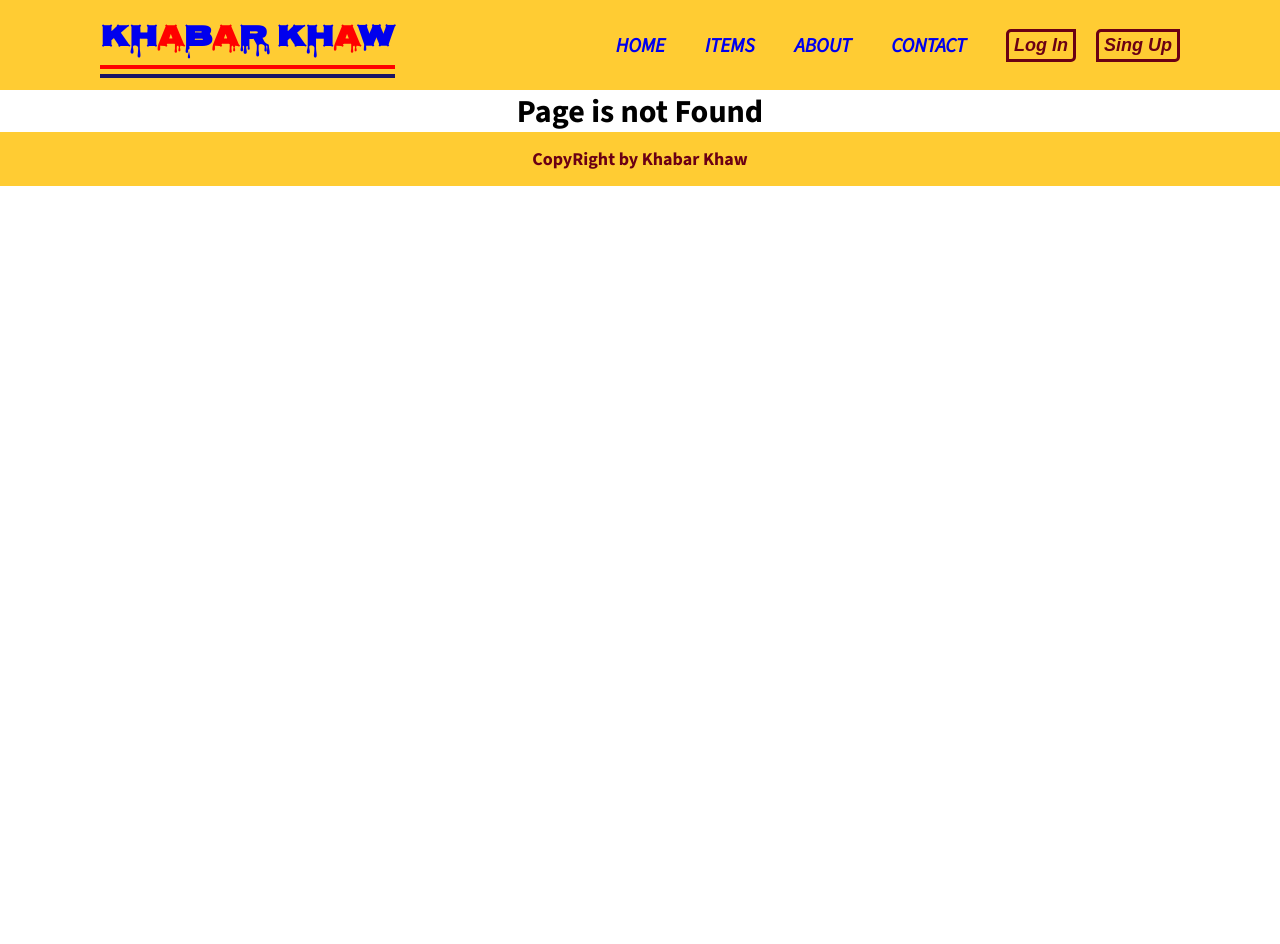
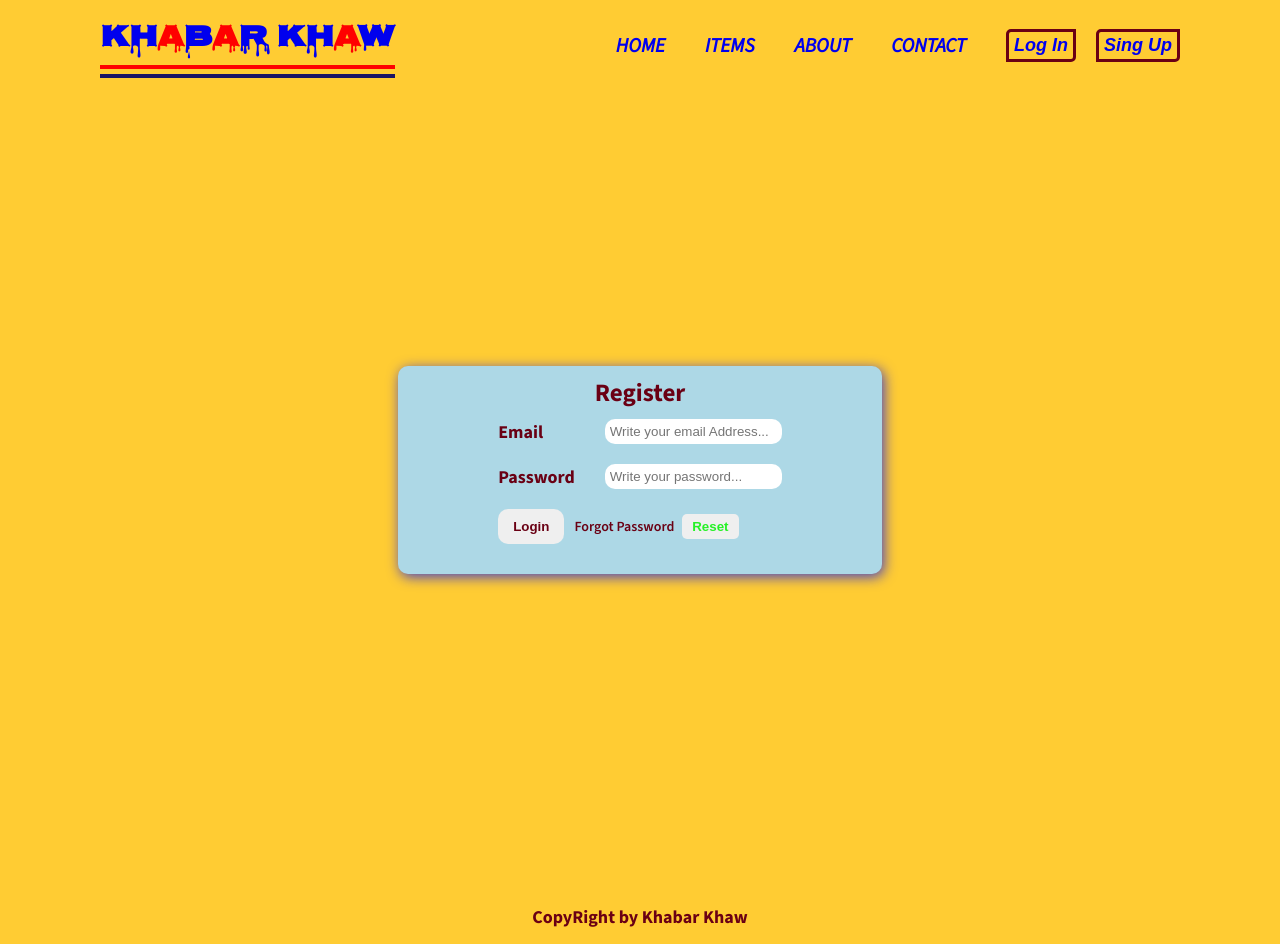
Before and after one commit to Shubrotto/khabar-khaw, a React (Vite) app: page /login in a window 1280 px wide. Before the commit this address had no page. Before the commit the page ends 800 px from the top, so only its background shows below. Built offline with nearby package versions, Linux system fonts and the light colour scheme.

Commit message:
add login & resgister feature

```diff
--- a/src/App.jsx
+++ b/src/App.jsx
@@ -8,13 +8,18 @@ import Items from "./componpents/Items/Items";
 import About from "./componpents/About/About";
 import Contact from "./componpents/Contact/Contact";
 import Item from "./componpents/Item/Item";
+import Register from "./pages/Register/Register";
+import Login from "./pages/Login/Login";
 
 function App() {
   return (
     <BrowserRouter>
       <Navbar />
-      <Routes>
+      <Routes outlet={<Navbar />}>
         <Route exact path="/" element={<Home />} />
+        <Route path="/register" element={<Register />} />
+        <Route path="/register" element={<Register />} />
+        <Route path="/login" element={<Login />} />
         <Route path="/items" element={<Items />} />
         <Route path="/item/:id" element={<Item />} />
         <Route path="/about" element={<About />} />
--- a/src/Layouts/Navbar/Navbar.jsx
+++ b/src/Layouts/Navbar/Navbar.jsx
@@ -15,8 +15,16 @@ const Navbar = () => {
         </div>
         <div className="navbar_right">
           <Nav />
-          <button className="login_btn">Log In</button>
-          <button className="singup_btn">Sing Up</button>
+          <button className="login_btn">
+            <Link className="login_login_btn" to="/login">
+              Log In
+            </Link>
+          </button>
+          <button className="singup_btn">
+            <Link className="singup_singup_btn" to="/register">
+              Sing Up
+            </Link>
+          </button>
         </div>
       </div>
     </div>
--- a/src/Layouts/Navbar/navbar.scss
+++ b/src/Layouts/Navbar/navbar.scss
@@ -56,6 +56,14 @@
           background: rgba($color: #000000, $alpha: 0.5);
           color: white;
         }
+
+        .login_login_btn {
+          text-decoration: none;
+        }
+
+        .singup_singup_btn {
+          text-decoration: none;
+        }
       }
     }
   }
--- /dev/null
+++ b/src/pages/Login/Login.jsx
@@ -0,0 +1,49 @@
+import { Link } from "react-router-dom";
+import "./login.scss";
+
+const Login = () => {
+  return (
+    <div className="register_container">
+      <div className="register_wrapper">
+        <div className="form_div">
+          <h3>Register</h3>
+          <form className="form">
+            <div className="input_div">
+              <label htmlFor="email">Email</label>
+              <input
+                type="email"
+                placeholder="Write your email Address..."
+                name="email"
+                id="email"
+              />
+            </div>
+            <div className="input_div">
+              <label htmlFor="password">Password</label>
+              <input
+                type="password"
+                placeholder="Write your password..."
+                name="password"
+                id="password"
+              />
+            </div>
+          </form>
+          <div className="form_bottom">
+            <button className="send_btn" type="submit">
+              <Link className="link_btn" to="/">
+                Login
+              </Link>
+            </button>
+            <p className="login_desc">
+              Forgot Password{" "}
+              <Link className="login_btn" to="/reset">
+                <button>Reset</button>
+              </Link>
+            </p>
+          </div>
+        </div>
+      </div>
+    </div>
+  );
+};
+
+export default Login;
--- /dev/null
+++ b/src/pages/Register/Register.jsx
@@ -0,0 +1,67 @@
+import { Link } from "react-router-dom";
+import "./register.scss";
+
+const Register = () => {
+  return (
+    <div className="register_container">
+      <div className="register_wrapper">
+        <div className="form_div">
+          <h3>Register</h3>
+          <form className="form">
+            <div className="input_div">
+              <label htmlFor="fname">First Name</label>
+              <input
+                type="text"
+                placeholder="Write your first name..."
+                name="fname"
+                id="fname"
+              />
+            </div>
+            <div className="input_div">
+              <label htmlFor="lname">Last Name</label>
+              <input
+                type="text"
+                placeholder="Write your last name..."
+                name="lname"
+                id="lname"
+              />
+            </div>
+            <div className="input_div">
+              <label htmlFor="email">Email</label>
+              <input
+                type="email"
+                placeholder="Write your email Address..."
+                name="email"
+                id="email"
+              />
+            </div>
+            <div className="input_div">
+              <label htmlFor="password">Password</label>
+              <input
+                type="password"
+                placeholder="Write your password..."
+                name="password"
+                id="password"
+              />
+            </div>
+          </form>
+          <div className="form_bottom">
+            <button className="send_btn" type="submit">
+              <Link className="link_btn" to="/login">
+                Register
+              </Link>
+            </button>
+            <p className="login_desc">
+              Already i have an account{" "}
+              <Link className="login_btn" to="/login">
+                <button>Login</button>
+              </Link>
+            </p>
+          </div>
+        </div>
+      </div>
+    </div>
+  );
+};
+
+export default Register;
--- /dev/null
+++ b/src/pages/Register/register.scss
@@ -0,0 +1,116 @@
+.register_container {
+  background: var(--bg-color);
+  height: 100vh;
+  display: flex;
+  flex-direction: column;
+  align-items: center;
+  justify-content: center;
+
+  .register_wrapper {
+    .form_div {
+      //   width: 50%;
+      display: flex;
+      flex-direction: column;
+      align-items: start;
+      background: lightblue;
+      padding: 10px 100px;
+      margin-bottom: 40px;
+      border-radius: 10px;
+      box-shadow: 2px 3px 13px 0px rgba(10, 19, 245, 0.75);
+      -webkit-box-shadow: 2px 3px 13px 0px rgba(10, 19, 245, 0.75);
+      -moz-box-shadow: 2px 3px 13px 0px rgba(10, 19, 245, 0.75);
+      transition: var(--transition);
+
+      &:hover {
+        box-shadow: 2px 3px 20px 4px rgba(10, 19, 245, 0.75);
+        -webkit-box-shadow: 2px 3px 20px 4px rgba(10, 19, 245, 0.75);
+        -moz-box-shadow: 2px 3px 20px 4px rgba(10, 19, 245, 0.75);
+        transform: scale(1.1);
+      }
+
+      h3 {
+        font-size: 25px;
+        color: var(--text-color);
+        margin-bottom: 10px;
+        align-self: center;
+      }
+
+      .form {
+        display: flex;
+        flex-direction: column;
+        gap: 20px;
+        width: 100%;
+        .input_div {
+          width: 100%;
+          display: flex;
+          align-items: center;
+
+          label {
+            color: var(--text-color);
+            font-size: 18px;
+            margin-right: 20px;
+            font-weight: 700;
+            width: 50%;
+          }
+
+          input {
+            padding: 5px;
+            border: none;
+            border-radius: 10px;
+            width: 100%;
+          }
+        }
+      }
+
+      .form_bottom {
+        display: flex;
+        align-items: center;
+        gap: 10px;
+
+        .send_btn {
+          border: none;
+          padding: 10px 15px;
+          margin: 20px 0;
+          border-radius: 10px;
+          cursor: pointer;
+          color: var(--text-color);
+          font-weight: 800;
+          transition: var(--transition);
+
+          &:hover {
+            transform: scale(1.1);
+          }
+
+          .link_btn {
+            text-decoration: none;
+            color: var(--text-color);
+          }
+        }
+
+        .login_desc {
+          font-weight: 600;
+          color: var(--text-color);
+          font-size: 14px;
+
+          .login_btn {
+            margin-left: 5px;
+            button {
+              padding: 5px 10px;
+              border-radius: 5px;
+              text-decoration: none;
+              color: rgb(38, 241, 38);
+              font-weight: 700;
+              border: none;
+              transition: var(--transition);
+              cursor: pointer;
+
+              &:hover {
+                transform: scale(0.9);
+              }
+            }
+          }
+        }
+      }
+    }
+  }
+}
```
Also changed, not shown: src/pages/Reset.jsx (added, +7 -0 lines), src/pages/Login/login.scss (added).
